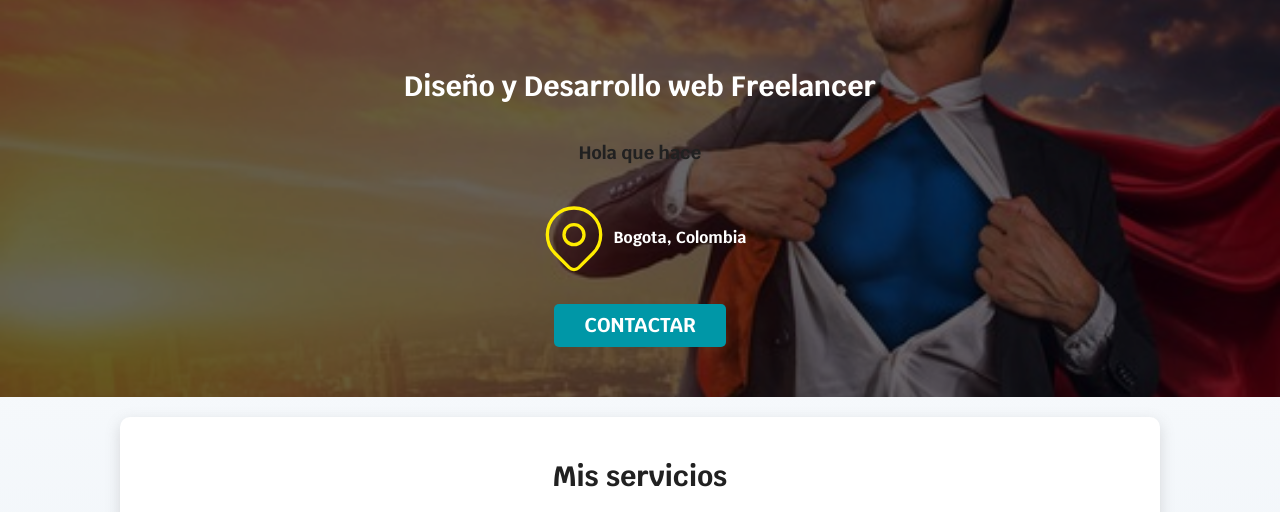
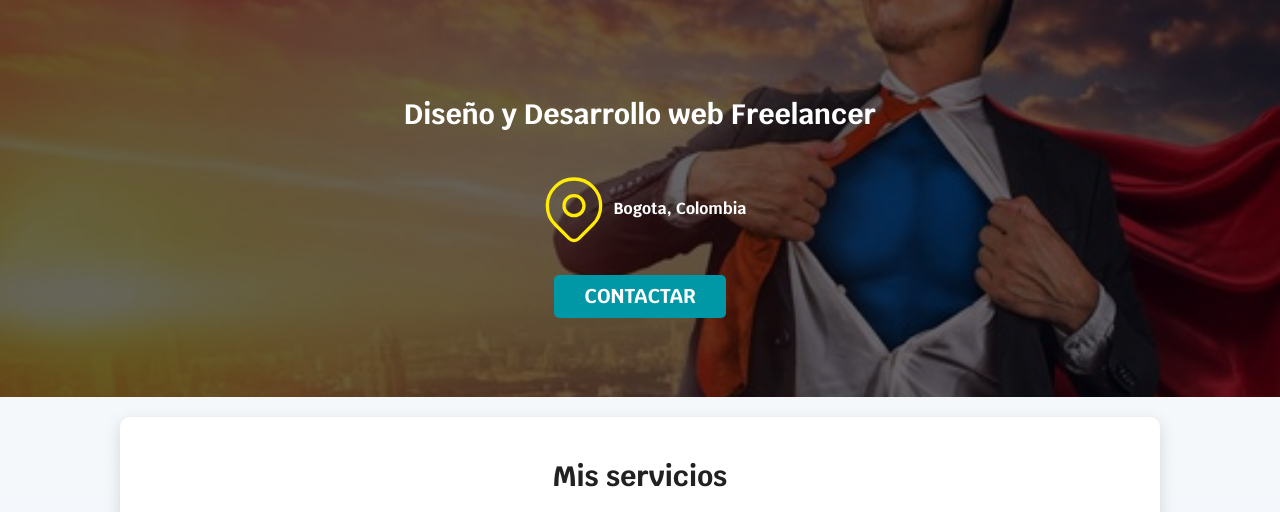
Before and after one commit to santiago1525/freelancerPage, a plain HTML site: page index.html in a window 1280 px wide. Shown: the part 141-653 px from the top of the page. Drawn offline with Linux system fonts and the light colour scheme.

Commit message:
Se quita el hola que hace

```diff
--- a/index.html
+++ b/index.html
@@ -33,7 +33,7 @@
    <section class="hero">
      <div class="contenido-hero">
       <h2 >Diseño y Desarrollo web Freelancer</h2>
-      <h3>Hola que hace</h3>
+
 
 
      <p class="section-p"><svg xmlns="http://www.w3.org/2000/svg" class="icon icon-tabler icon-tabler-map-pin" width="80" height="80" viewBox="0 0 24 24" stroke-width="1" stroke="#ffec00" fill="none" stroke-linecap="round" stroke-linejoin="round">
```
